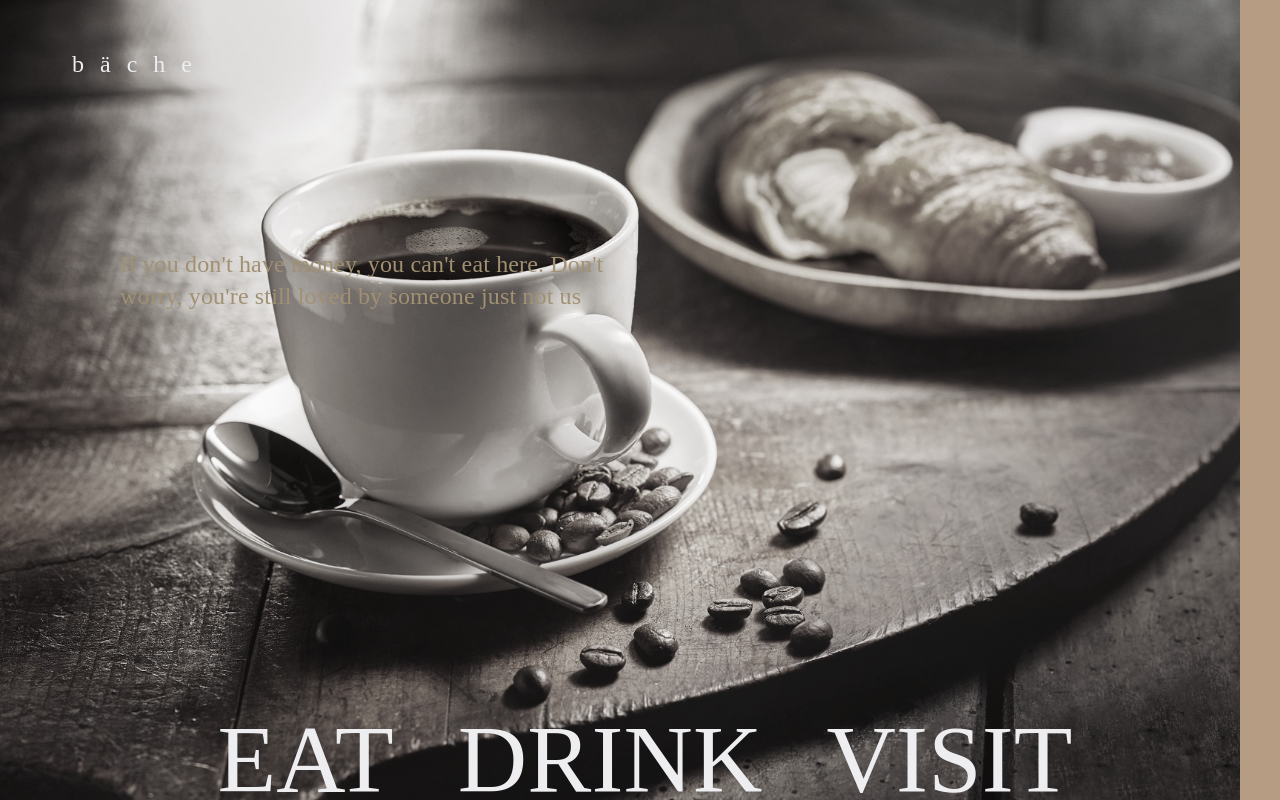
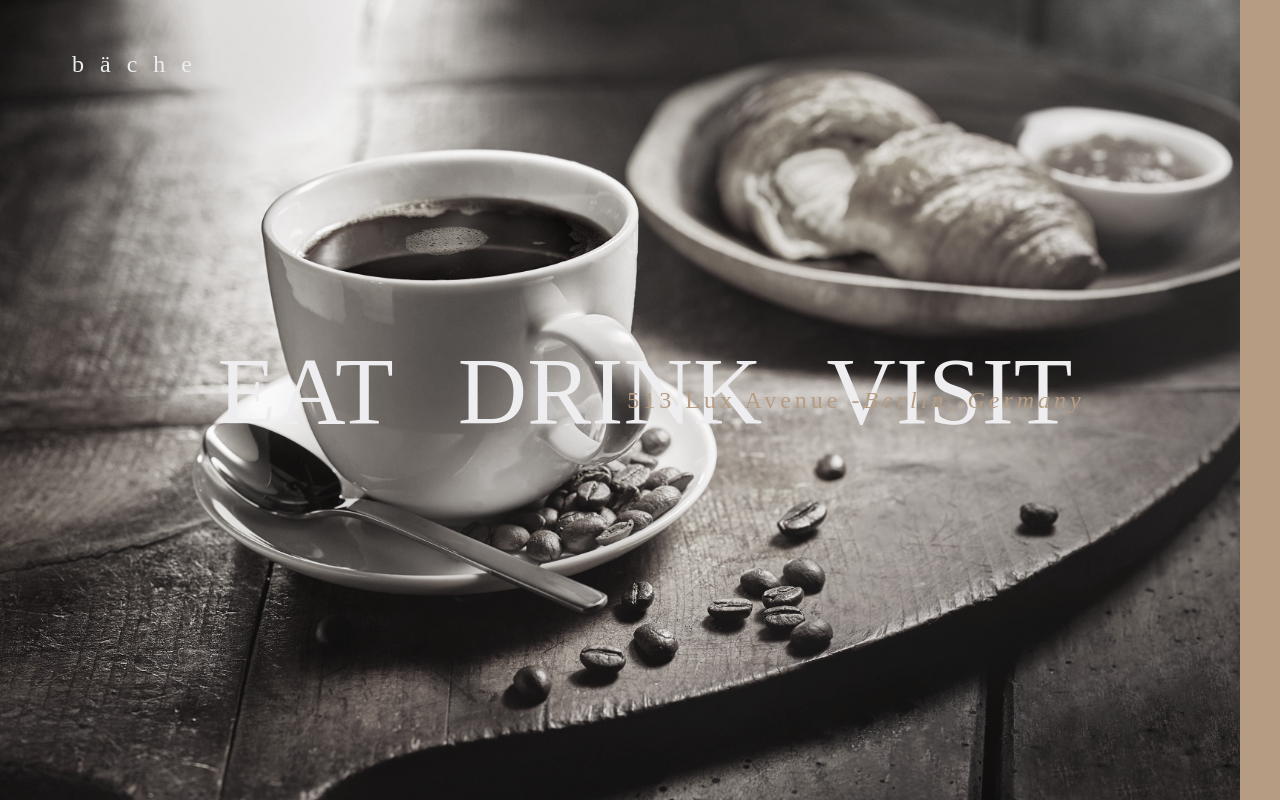
Before and after one commit to APottinger/brooks, a React (Create React App) app: page / in a window 1280 px wide. Built offline with nearby package versions, Linux system fonts and the light colour scheme; a web font is replaced by a local one.

Commit message:
adds images to gitignore

```diff
--- a/src/components/Body/Body.js
+++ b/src/components/Body/Body.js
@@ -1,32 +1,36 @@
 import { Typography, ThemeProvider } from '@mui/material';
 import { makeStyles } from '@mui/styles';
 import theme from '../../helpers/ThemeProvider';
-import BodyNav from './BodyNav';
 
 const Body = () => {
 
     const useStyles = makeStyles({
         title: {
-            width: '50%',
-            height: '50vh',
-            paddingLeft: '10rem',
+            margin: 0,
+            position: 'relative',
+            letterSpacing: '0.25rem',
+            top: '19rem',
+            left: '16rem',
+            width: '100vw',
             display: 'flex',
             justifyContent: 'center',
-            alignItems: 'center'
+            alignItems: 'center',
         }
     });
 
     const classes = useStyles()
 
     return (
-        <div>
+
             <ThemeProvider theme={theme}>
-                <Typography className={classes.title} variant='h5' color='#A19072'>
-                    If you don't have money, you can't eat here. Don't worry, you're still loved by someone just not us
+                <Typography className={classes.title} variant='h5' color='#b59c82'>
+                    {/* quotes to be used: If you don't have money, you can't eat here. Don't worry, you're still loved by someone - just not us
+                    you get what you pay for so bring a ton of money
+                    we open when we open*/}
+                    513 Lux Avenue - <em>Berlin, Germany</em>
                 </Typography>
             </ThemeProvider>
-            <BodyNav />
-        </div>
+
     )
 }
 
```
Also changed, not shown: 1 other file (tests, documents, lock files or other folders).
